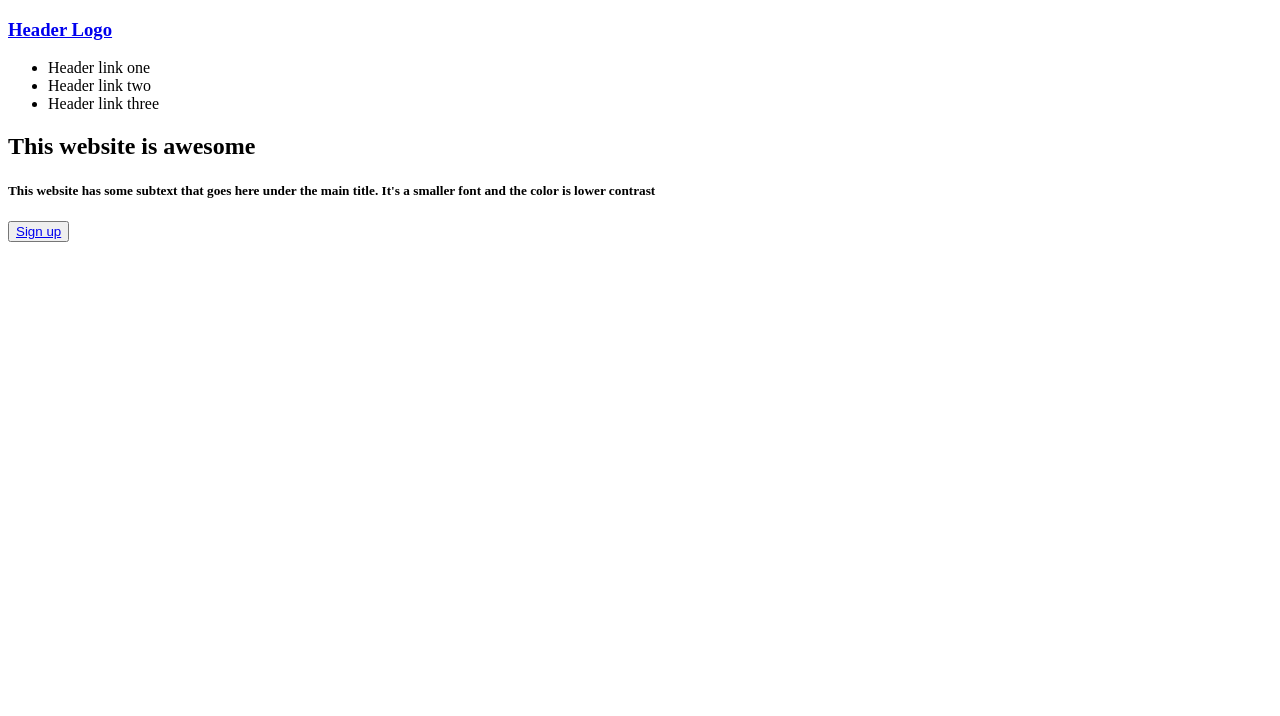
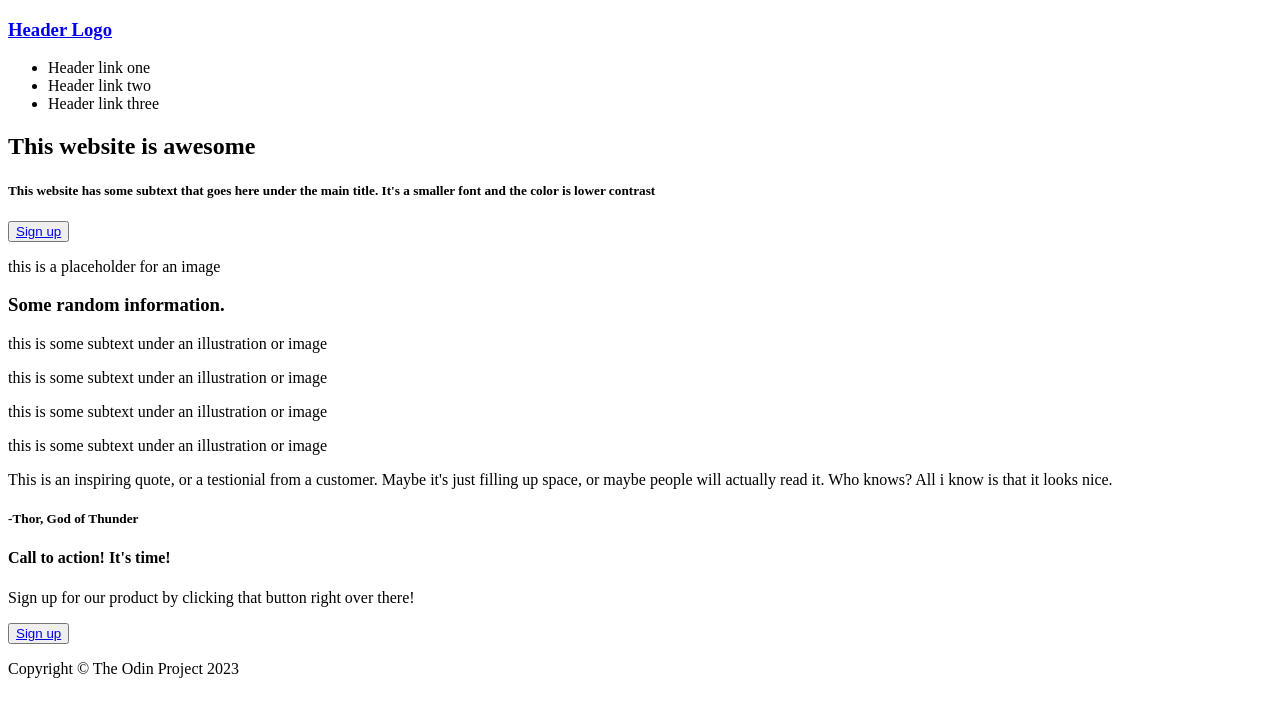
Before and after one commit to adektivity/landing-page, a plain HTML site: page index.html in a window 1280 px wide. Drawn offline with Linux system fonts and the light colour scheme.

Commit message:
completed html content

```diff
--- a/index.html
+++ b/index.html
@@ -26,8 +26,58 @@
         <h5>This website has some subtext that goes here under the main title. It's a smaller font and the color is lower contrast</h5>
         <button><a href="#">Sign up</a></button>
       </div>
+      <div class="div-2">
+        <div class="image-placeholder">
+          <p>this is a placeholder for an image</p>
+        </div>
+      </div>
+    </div>
+
+    <div class="middle-section">
+      <h3>Some random information.</h3>
+      <div class="call-to-action">
+        <div class="placeholder-container">
+          <div class="placeholder-1">
+            <div class="img-place"></div>
+            <p>this is some subtext under an illustration or image</p>
+          </div>
+          <div class="placeholder-1">
+            <div class="img-place"></div>
+            <p>this is some subtext under an illustration or image</p>
+          </div>
+          <div class="placeholder-1">
+            <div class="img-place"></div>
+            <p>this is some subtext under an illustration or image</p>
+          </div>
+          <div class="placeholder-1">
+            <div class="img-place"></div>
+            <p>this is some subtext under an illustration or image</p>
+          </div>
+        </div>
+      </div>
+    </div>
+
+    <div class="testimonial">
+      <p>This is an inspiring quote, or a testionial from a customer. Maybe it's just filling up space, or maybe people will actually read it. Who knows? All i know is that it looks nice.</p>
+      <h5> -Thor, God of Thunder</h5>
+    </div>
+
+    <div class="cta-signup">
+      <div class="cta">
+        <div class="cta-item1">
+          <h4>Call to action! It's time!</h4>
+          <p>Sign up for our product by clicking that button right over there!</p>
+        </div>
+        <div class="cta-button">
+          <button><a href="#">Sign up</a></button>
+        </div>
+      </div>
     </div>
   </main>
 
+  <footer class="footer">
+    <p>Copyright &copy; The Odin Project 2023</p>
+  </footer>
+
 </body>
 </html>
```
